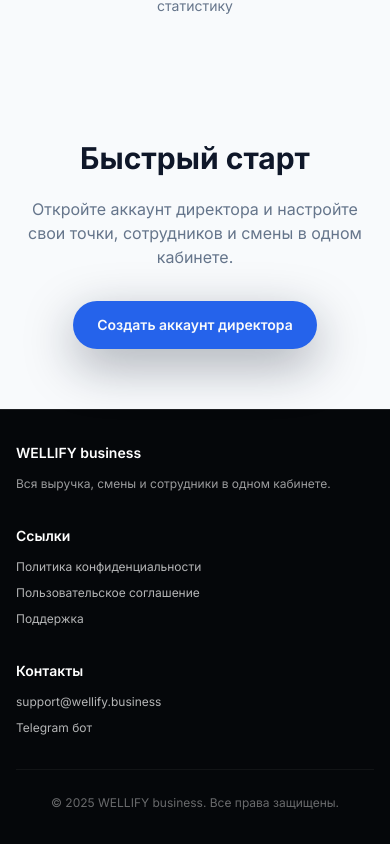
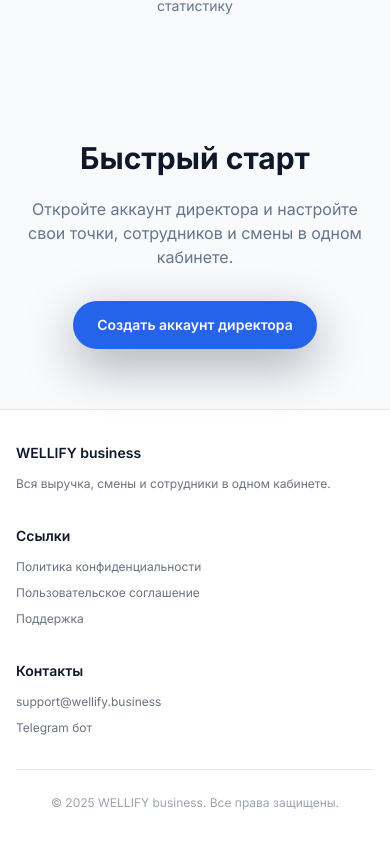
Before and after one commit to Wellify-Group/wellify-business, a Next.js app: page / in a window 390 px wide. Shown: the part 5300-6144 px from the top of the page. Built offline with nearby package versions, Linux system fonts and the light colour scheme; no server answers.

Commit message:
Fix support chat send route (cid, supabase, telegram)

```diff
--- a/components/footer.tsx
+++ b/components/footer.tsx
@@ -2,6 +2,8 @@
 
 import Link from "next/link";
 import { usePathname } from "next/navigation";
+import { useTheme } from "next-themes";
+import { useEffect, useState } from "react";
 import { welcomeTranslations } from "@/lib/i18n/welcome";
 import { useInterfaceLanguageStore } from "@/lib/store/interfaceLanguageStore";
 
@@ -10,6 +12,14 @@ const t = welcomeTranslations;
 export function AppFooter() {
   const pathname = usePathname();
   const { lang } = useInterfaceLanguageStore();
+  const { resolvedTheme } = useTheme();
+  const [mounted, setMounted] = useState(false);
+
+  useEffect(() => {
+    setMounted(true);
+  }, []);
+
+  const isDark = mounted && resolvedTheme === "dark";
 
   // Приветственная и главная
   const isWelcomePage =
@@ -28,41 +38,75 @@ export function AppFooter() {
   // ====== ФУТЕР ДЛЯ ПРИВЕТСТВЕННОЙ И ГЛАВНОЙ ======
   if (isWelcomePage) {
     return (
-      <footer className="border-t border-white/10 bg-[#05070A] text-sm text-white/70">
+      <footer
+        className="border-t text-sm transition-colors"
+        style={{
+          borderColor: isDark ? "rgba(255, 255, 255, 0.1)" : "var(--color-border-subtle)",
+          backgroundColor: isDark ? "#05070A" : "var(--color-surface)",
+          color: isDark ? "rgba(255, 255, 255, 0.7)" : "var(--color-text-muted)",
+        }}
+      >
         <div className="mx-auto max-w-6xl px-4 py-8 sm:px-6 lg:px-8">
 
           <div className="grid grid-cols-1 gap-8 sm:grid-cols-3">
             {/* BRAND */}
             <div>
-              <h3 className="mb-3 text-sm font-semibold text-white">
+              <h3
+                className="mb-3 text-sm font-semibold"
+                style={{
+                  color: isDark ? "#ffffff" : "var(--color-text-main)",
+                }}
+              >
                 {t.footerBrandTitle[lang]}
               </h3>
-              <p className="text-xs text-white/60">
+              <p
+                className="text-xs"
+                style={{
+                  color: isDark ? "rgba(255, 255, 255, 0.6)" : "var(--color-text-muted)",
+                }}
+              >
                 {t.footerBrandDescription[lang]}
               </p>
             </div>
 
             {/* LINKS */}
             <div>
-              <h3 className="mb-3 text-sm font-semibold text-white">
+              <h3
+                className="mb-3 text-sm font-semibold"
+                style={{
+                  color: isDark ? "#ffffff" : "var(--color-text-main)",
+                }}
+              >
                 {t.footerLinksTitle[lang]}
               </h3>
               <nav className="flex flex-col gap-2">
                 <Link
                   href="/privacy"
-                  className="text-xs text-white/70 hover:text-white transition-colors"
+                  className={`text-xs transition-colors ${
+                    isDark
+                      ? "text-white/70 hover:text-white"
+                      : "text-[var(--color-text-muted)] hover:text-[var(--color-text-main)]"
+                  }`}
                 >
                   {t.footerLinkPrivacy[lang]}
                 </Link>
                 <Link
                   href="/terms"
-                  className="text-xs text-white/70 hover:text-white transition-colors"
+                  className={`text-xs transition-colors ${
+                    isDark
+                      ? "text-white/70 hover:text-white"
+                      : "text-[var(--color-text-muted)] hover:text-[var(--color-text-main)]"
+                  }`}
                 >
                   {t.footerLinkTerms[lang]}
                 </Link>
                 <Link
                   href="/support"
-                  className="text-xs text-white/70 hover:text-white transition-colors"
+                  className={`text-xs transition-colors ${
+                    isDark
+                      ? "text-white/70 hover:text-white"
+                      : "text-[var(--color-text-muted)] hover:text-[var(--color-text-main)]"
+                  }`}
                 >
                   {t.footerLinkSupport[lang]}
                 </Link>
@@ -71,13 +115,22 @@ export function AppFooter() {
 
             {/* CONTACTS */}
             <div>
-              <h3 className="mb-3 text-sm font-semibold text-white">
+              <h3
+                className="mb-3 text-sm font-semibold"
+                style={{
+                  color: isDark ? "#ffffff" : "var(--color-text-main)",
+                }}
+              >
                 {t.footerContactsTitle[lang]}
               </h3>
-              <div className="space-y-2 text-xs text-white/70">
+              <div className="space-y-2 text-xs">
                 <a
                   href="mailto:support@wellify.business"
-                  className="block hover:text-white transition-colors"
+                  className={`block transition-colors ${
+                    isDark
+                      ? "text-white/70 hover:text-white"
+                      : "text-[var(--color-text-muted)] hover:text-[var(--color-text-main)]"
+                  }`}
                 >
                   support@wellify.business
                 </a>
@@ -85,7 +138,11 @@ export function AppFooter() {
                   href="https://t.me/wellify_business_bot"
                   target="_blank"
                   rel="noopener noreferrer"
-                  className="block hover:text-white transition-colors"
+                  className={`block transition-colors ${
+                    isDark
+                      ? "text-white/70 hover:text-white"
+                      : "text-[var(--color-text-muted)] hover:text-[var(--color-text-main)]"
+                  }`}
                 >
                   {t.footerContactTelegram[lang]}
                 </a>
@@ -94,8 +151,18 @@ export function AppFooter() {
           </div>
 
           {/* BOTTOM */}
-          <div className="mt-8 border-t border-white/5 pt-6">
-            <p className="text-center text-xs text-white/40">
+          <div
+            className="mt-8 border-t pt-6"
+            style={{
+              borderColor: isDark ? "rgba(255, 255, 255, 0.05)" : "var(--color-border-subtle)",
+            }}
+          >
+            <p
+              className="text-center text-xs"
+              style={{
+                color: isDark ? "rgba(255, 255, 255, 0.4)" : "var(--color-text-soft)",
+              }}
+            >
               {t.footerBottomText[lang].replace(
                 "2025",
                 String(new Date().getFullYear())
--- a/components/navbar.tsx
+++ b/components/navbar.tsx
@@ -81,7 +81,10 @@ export function Navbar() {
             {/* Кнопка "Войти" */}
             <Link href="/login">
               <button
-                className="hidden sm:inline-flex px-4 py-2 text-sm font-medium text-white"
+                className="hidden sm:inline-flex px-4 py-2 text-sm font-medium transition-colors"
+                style={{
+                  color: isDark ? "var(--color-text-inverse)" : "var(--color-text-main)",
+                }}
               >
                 {nav.login}
               </button>
```
